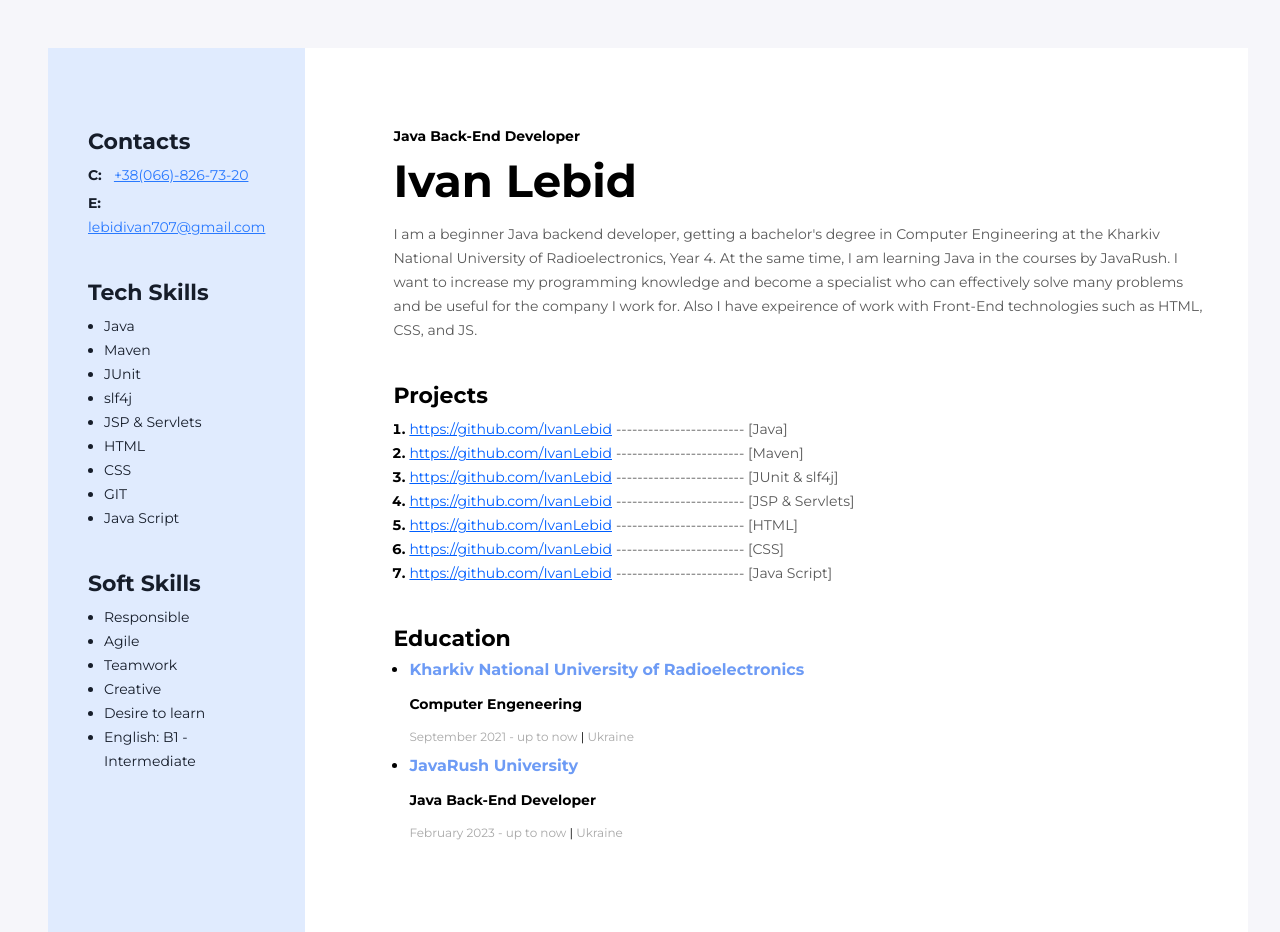
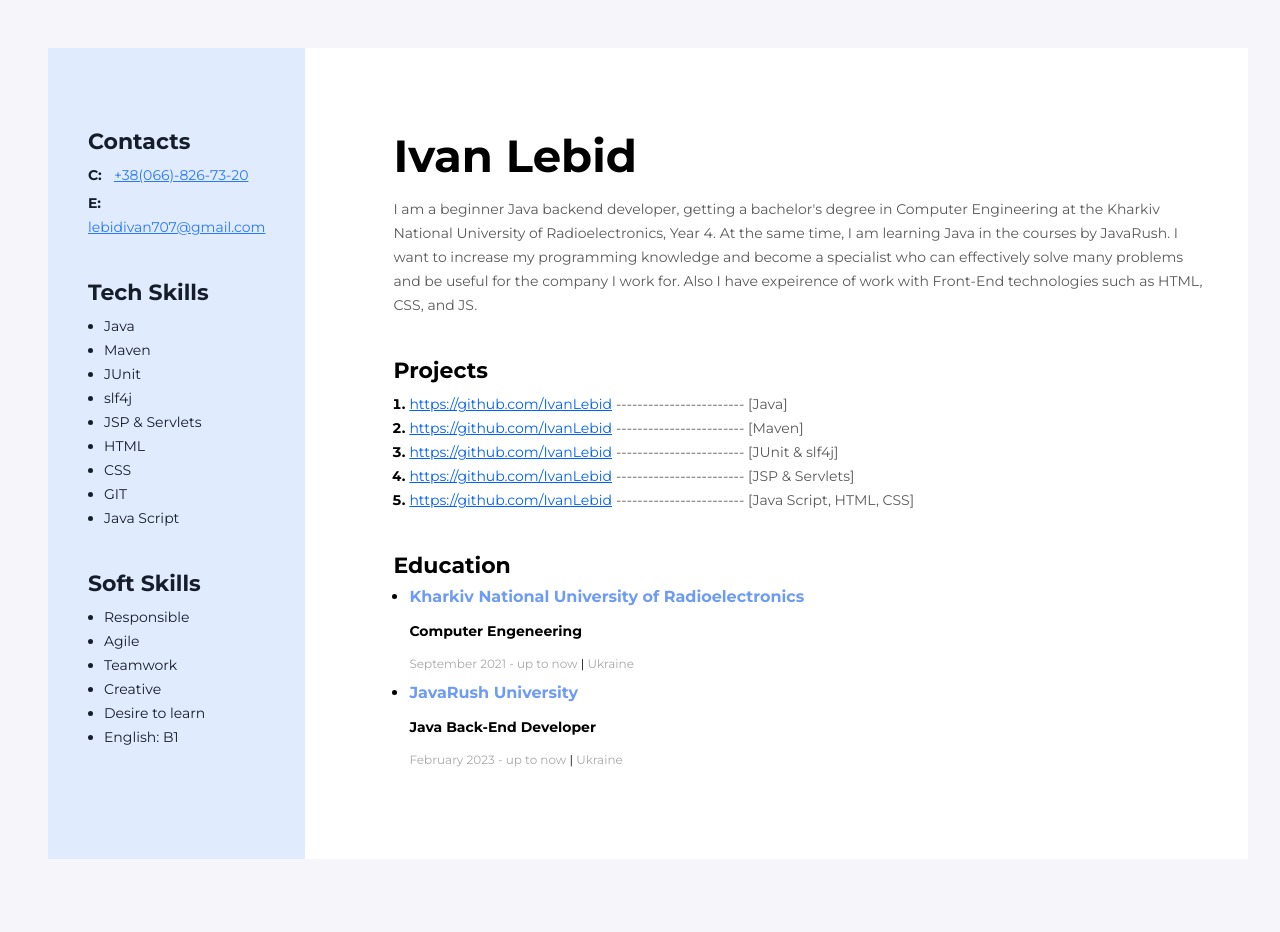
Before and after one commit to IvanLebid/myEducationResume, a plain HTML site: page index.html in a window 1280 px wide. After the commit the page ends 907 px from the top, so only its background shows below. Drawn offline with Linux system fonts and the light colour scheme.

Commit message:
modified 'Projects'

```diff
--- a/css/style.css
+++ b/css/style.css
@@ -90,14 +90,6 @@ ul, ol{
     line-height: 24px;
 }
 /* Main content */
-.my-profession{
-    color: #000;
-font-size: 14px;
-font-weight: 700;
-line-height: 17px;
-margin-top: 0;
-margin-bottom: 8px;
-}
 
 .my-name{
     color: #000;
--- a/index.html
+++ b/index.html
@@ -18,7 +18,6 @@
         <div class="main-content">
             <!-- My info -->
             <div class="my-info">
-                <h2 class="my-profession">Java Back-End Developer </h2>
                 <h1 class="my-name">Ivan Lebid</h1>
                 <p class="my-descr"> I am a beginner Java backend developer, getting a bachelor's degree in Computer Engineering at the Kharkiv National University of Radioelectronics, Year 4.
                     At the same time, I am learning Java in the courses by JavaRush. I want to increase my programming knowledge and become a specialist who can effectively solve many problems
@@ -54,22 +53,10 @@
                             [JSP & Servlets]
                             </span>
                         </li>
-                        <li class="my-projects-item"><a class="my-projects-item-link" href="https://github.com/IvanLebid/lab1.git" target="_blank">https://github.com/IvanLebid</a>
-                       <span class="my-project-item-tech">
-                        ------------------------
-                        [HTML]
-                        </span>
-                        </li>
-                        <li class="my-projects-item"><a class="my-projects-item-link" href="https://github.com/IvanLebid/ITechLab2.git" target="_blank">https://github.com/IvanLebid</a>
-                            <span class="my-project-item-tech">
-                            ------------------------
-                        [CSS]
-                            </span>
-                        </li>
                         <li class="my-projects-item"><a class="my-projects-item-link" href="https://github.com/IvanLebid/project-frontend" target="_blank">https://github.com/IvanLebid</a>
                             <span class="my-project-item-tech">
                             ------------------------
-                        [Java Script]
+                        [Java Script, HTML, CSS]
                             </span>
                         </li>
                     </ol>
@@ -127,7 +114,7 @@
                         <li class="skills-list-item">Teamwork</li>
                         <li class="skills-list-item">Creative</li>
                         <li class="skills-list-item">Desire to learn</li>
-                        <li class="skills-list-item">English: B1 - Intermediate</li>
+                        <li class="skills-list-item">English: B1</li>
                     </ul>
 
             </div>
```
